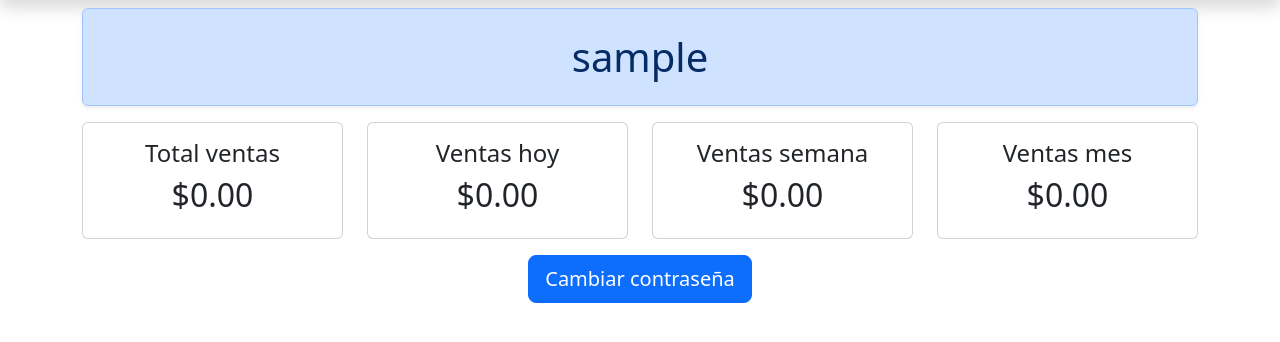
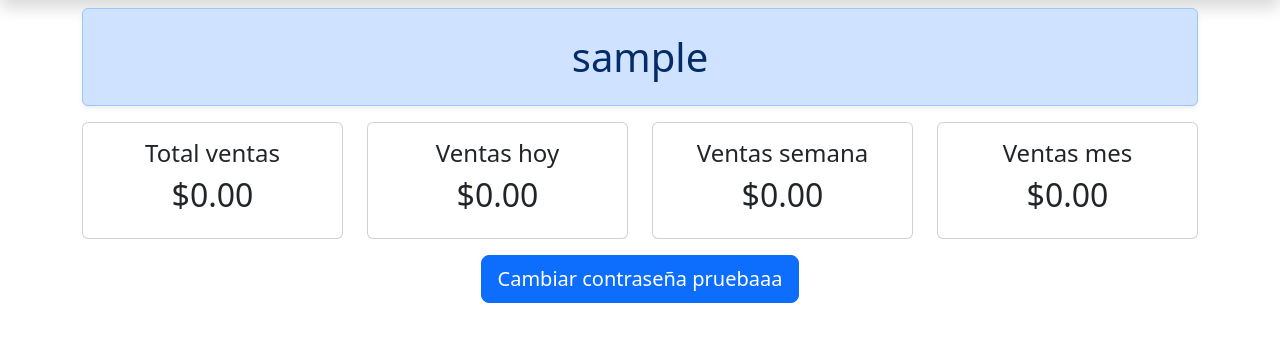
Before and after one commit to yalle07/ventas-php, a PHP site: page /perfil.php in a window 1280 px wide. Shown: the part 67-409 px from the top of the page. Run offline with PHP 8.4, Linux system fonts and the light colour scheme; the visitor is signed in with stand-in values (Sample User, id 1); data that the repository does not hold is empty; some libraries are stand-ins or nearby versions.

Commit message:
modificando perfil

```diff
--- a/perfil.php
+++ b/perfil.php
@@ -27,7 +27,7 @@ $cartas = [
 	<div class="text-center mt-3">
 		<a href="cambiar_password.php" class="btn btn-lg btn-primary">
 			<i class="fa fa-key"></i>
-			Cambiar contraseña
+			Cambiar contraseña pruebaaa
 		</a>
 	</div>
 </div>
```
